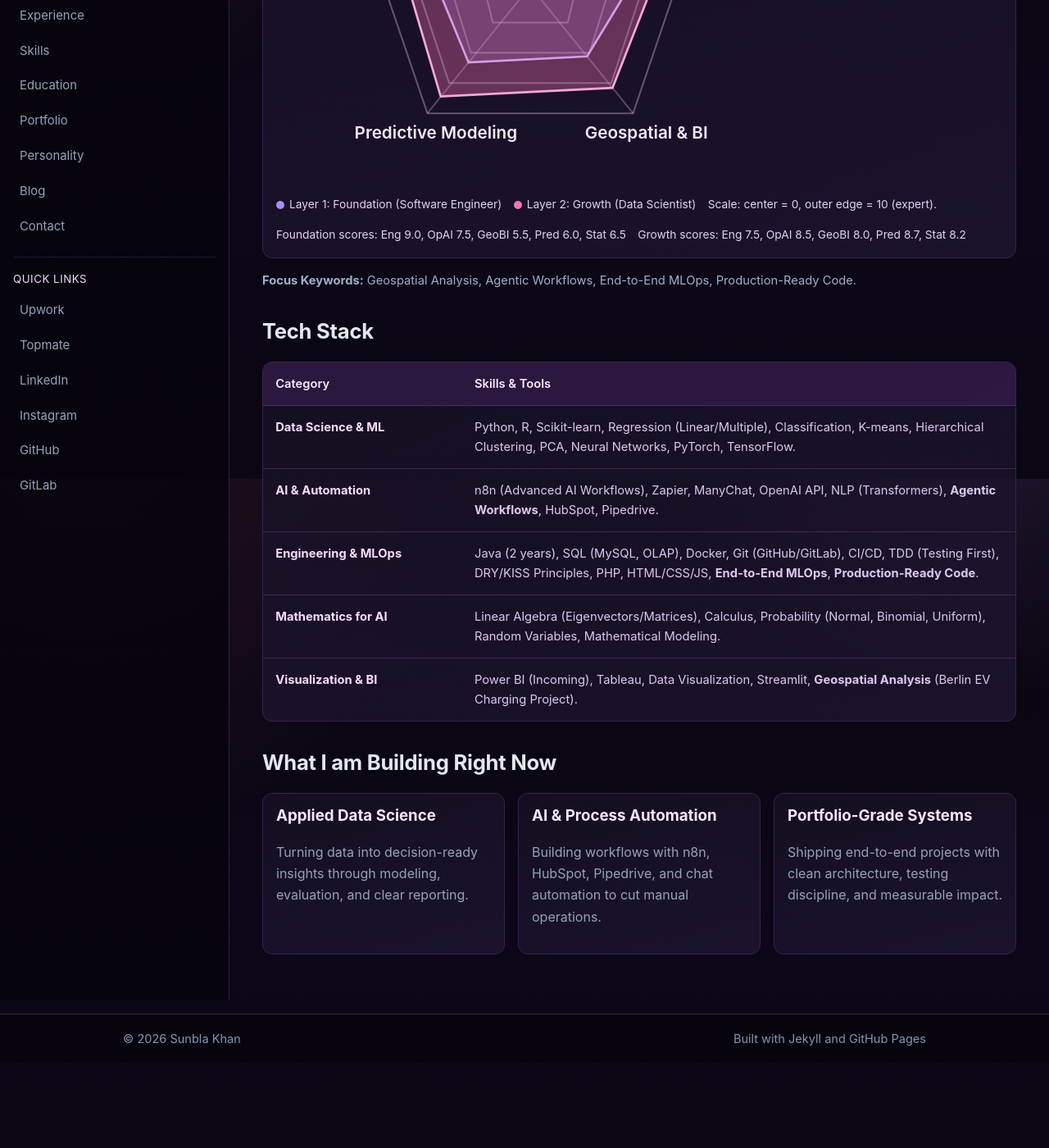
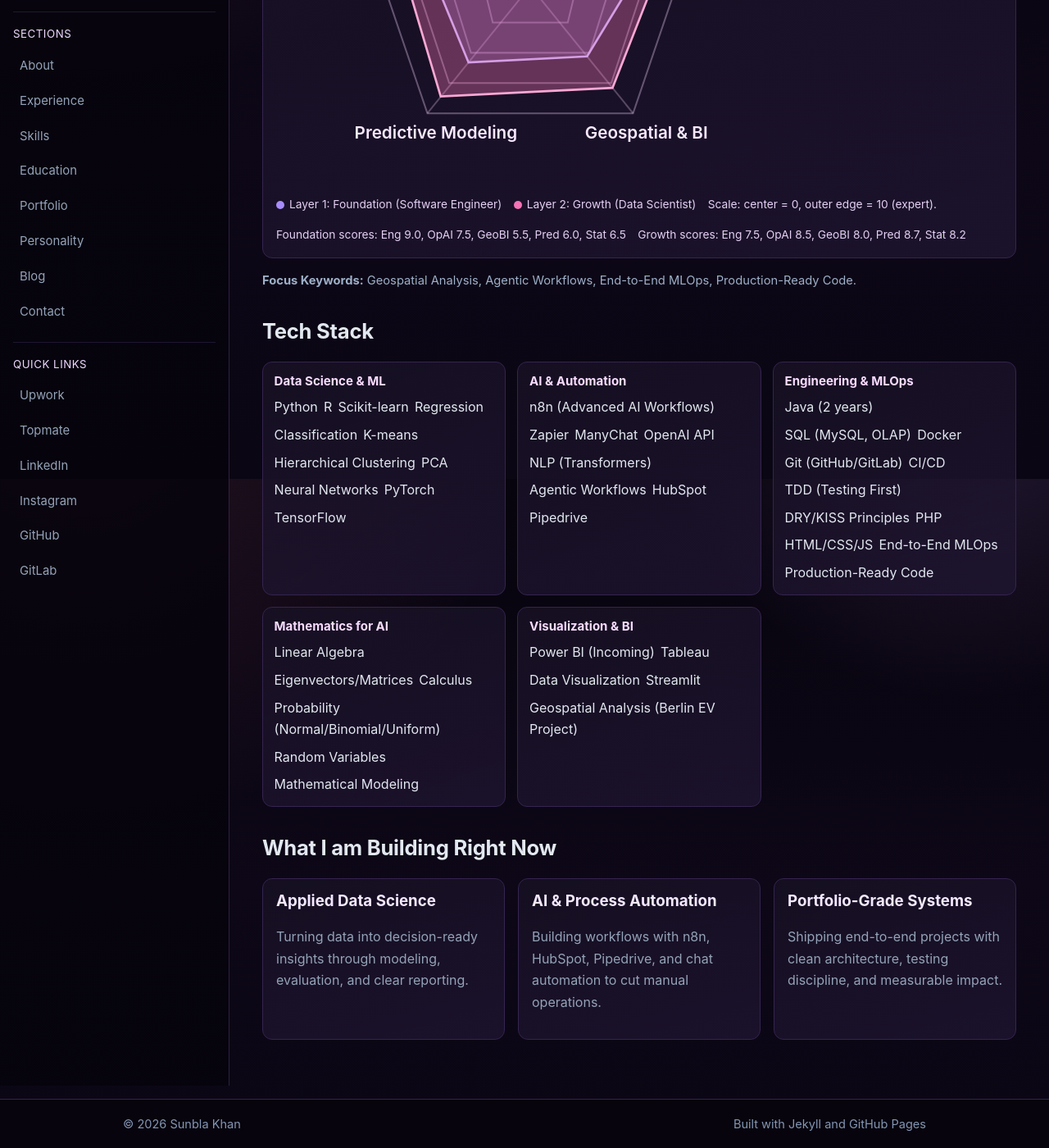
Before and after one commit to Sunblakhan/sunblakhan.github.io, a Jekyll site: the page built from index.md, in a window 1280 px wide and 1400 px high, scrolled down 2116 px. Shown: the whole window at 82% size. Built offline with Jekyll 4.4.1, drawn with Linux system fonts in a browser that asks for light colours; before the commit the page ends 3412 px from its top, so only the background shows below that.

Commit message:
Restore visual tech stack cards with expanded categorized skills

```diff
--- a/assets/css/style.css
+++ b/assets/css/style.css
@@ -524,50 +524,29 @@ label {
   margin-top: 1.2rem;
 }
 
-.stack-table {
+.stack-board {
   display: grid;
+  grid-template-columns: repeat(auto-fit, minmax(230px, 1fr));
+  gap: 0.9rem;
+}
+
+.stack-col {
   border: 1px solid var(--line);
   border-radius: 12px;
-  overflow: hidden;
+  padding: 0.85rem;
   background: linear-gradient(160deg, rgba(23, 16, 35, 0.9), rgba(32, 22, 51, 0.72));
 }
 
-.stack-row {
-  display: grid;
-  grid-template-columns: 230px 1fr;
-  gap: 0.8rem;
-  padding: 0.86rem 0.95rem;
-  border-bottom: 1px solid rgba(192, 132, 252, 0.2);
+.stack-col h3 {
+  margin: 0 0 0.6rem;
+  color: #f8dbff;
+  font-size: 0.94rem;
 }
 
-.stack-row:last-child {
-  border-bottom: none;
-}
-
-.stack-row p {
-  margin: 0;
-  color: #dcc8ef;
-  font-size: 0.92rem;
-}
-
-.stack-head {
-  background: rgba(49, 27, 70, 0.8);
-}
-
-.stack-head p {
-  color: #f8e8ff;
-  font-weight: 600;
-}
-
-.stack-cat {
-  color: #f8dbff !important;
-  font-weight: 700;
-}
-
-@media (max-width: 860px) {
-  .stack-row {
-    grid-template-columns: 1fr;
-  }
+.stack-list {
+  display: flex;
+  flex-wrap: wrap;
+  gap: 0.45rem;
 }
 
 .skills-grid {
--- a/index.md
+++ b/index.md
@@ -127,31 +127,77 @@ title: Home
 
 <section class="tech-stack">
   <h2>Tech Stack</h2>
-  <div class="stack-table">
-    <div class="stack-row stack-head">
-      <p>Category</p>
-      <p>Skills & Tools</p>
-    </div>
-    <div class="stack-row">
-      <p class="stack-cat">Data Science & ML</p>
-      <p>Python, R, Scikit-learn, Regression (Linear/Multiple), Classification, K-means, Hierarchical Clustering, PCA, Neural Networks, PyTorch, TensorFlow.</p>
-    </div>
-    <div class="stack-row">
-      <p class="stack-cat">AI & Automation</p>
-      <p>n8n (Advanced AI Workflows), Zapier, ManyChat, OpenAI API, NLP (Transformers), <strong>Agentic Workflows</strong>, HubSpot, Pipedrive.</p>
-    </div>
-    <div class="stack-row">
-      <p class="stack-cat">Engineering & MLOps</p>
-      <p>Java (2 years), SQL (MySQL, OLAP), Docker, Git (GitHub/GitLab), CI/CD, TDD (Testing First), DRY/KISS Principles, PHP, HTML/CSS/JS, <strong>End-to-End MLOps</strong>, <strong>Production-Ready Code</strong>.</p>
-    </div>
-    <div class="stack-row">
-      <p class="stack-cat">Mathematics for AI</p>
-      <p>Linear Algebra (Eigenvectors/Matrices), Calculus, Probability (Normal, Binomial, Uniform), Random Variables, Mathematical Modeling.</p>
-    </div>
-    <div class="stack-row">
-      <p class="stack-cat">Visualization & BI</p>
-      <p>Power BI (Incoming), Tableau, Data Visualization, Streamlit, <strong>Geospatial Analysis</strong> (Berlin EV Charging Project).</p>
-    </div>
+  <div class="stack-board">
+    <article class="stack-col">
+      <h3>Data Science & ML</h3>
+      <div class="stack-list">
+        <span class="stack-pill">Python</span>
+        <span class="stack-pill">R</span>
+        <span class="stack-pill">Scikit-learn</span>
+        <span class="stack-pill">Regression</span>
+        <span class="stack-pill">Classification</span>
+        <span class="stack-pill">K-means</span>
+        <span class="stack-pill">Hierarchical Clustering</span>
+        <span class="stack-pill">PCA</span>
+        <span class="stack-pill">Neural Networks</span>
+        <span class="stack-pill">PyTorch</span>
+        <span class="stack-pill">TensorFlow</span>
+      </div>
+    </article>
+
+    <article class="stack-col">
+      <h3>AI & Automation</h3>
+      <div class="stack-list">
+        <span class="stack-pill">n8n (Advanced AI Workflows)</span>
+        <span class="stack-pill">Zapier</span>
+        <span class="stack-pill">ManyChat</span>
+        <span class="stack-pill">OpenAI API</span>
+        <span class="stack-pill">NLP (Transformers)</span>
+        <span class="stack-pill">Agentic Workflows</span>
+        <span class="stack-pill">HubSpot</span>
+        <span class="stack-pill">Pipedrive</span>
+      </div>
+    </article>
+
+    <article class="stack-col">
+      <h3>Engineering & MLOps</h3>
+      <div class="stack-list">
+        <span class="stack-pill">Java (2 years)</span>
+        <span class="stack-pill">SQL (MySQL, OLAP)</span>
+        <span class="stack-pill">Docker</span>
+        <span class="stack-pill">Git (GitHub/GitLab)</span>
+        <span class="stack-pill">CI/CD</span>
+        <span class="stack-pill">TDD (Testing First)</span>
+        <span class="stack-pill">DRY/KISS Principles</span>
+        <span class="stack-pill">PHP</span>
+        <span class="stack-pill">HTML/CSS/JS</span>
+        <span class="stack-pill">End-to-End MLOps</span>
+        <span class="stack-pill">Production-Ready Code</span>
+      </div>
+    </article>
+
+    <article class="stack-col">
+      <h3>Mathematics for AI</h3>
+      <div class="stack-list">
+        <span class="stack-pill">Linear Algebra</span>
+        <span class="stack-pill">Eigenvectors/Matrices</span>
+        <span class="stack-pill">Calculus</span>
+        <span class="stack-pill">Probability (Normal/Binomial/Uniform)</span>
+        <span class="stack-pill">Random Variables</span>
+        <span class="stack-pill">Mathematical Modeling</span>
+      </div>
+    </article>
+
+    <article class="stack-col">
+      <h3>Visualization & BI</h3>
+      <div class="stack-list">
+        <span class="stack-pill">Power BI (Incoming)</span>
+        <span class="stack-pill">Tableau</span>
+        <span class="stack-pill">Data Visualization</span>
+        <span class="stack-pill">Streamlit</span>
+        <span class="stack-pill">Geospatial Analysis (Berlin EV Project)</span>
+      </div>
+    </article>
   </div>
 </section>
 
```
